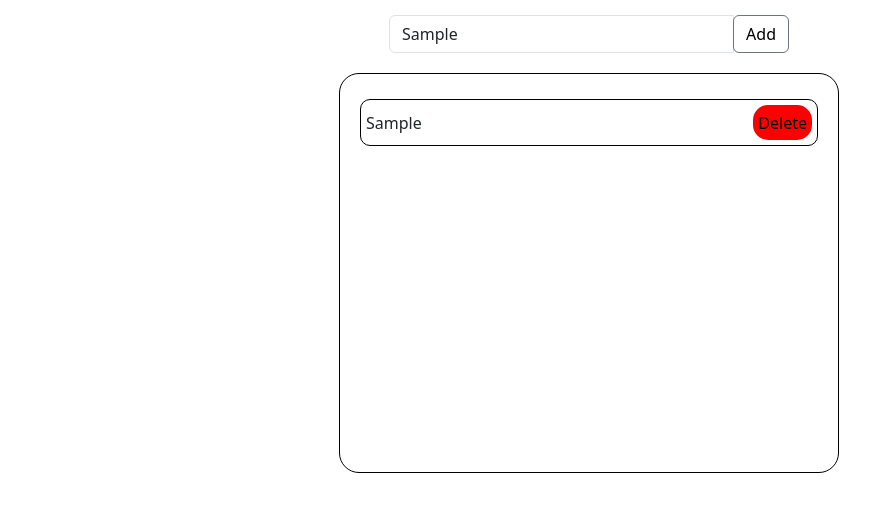
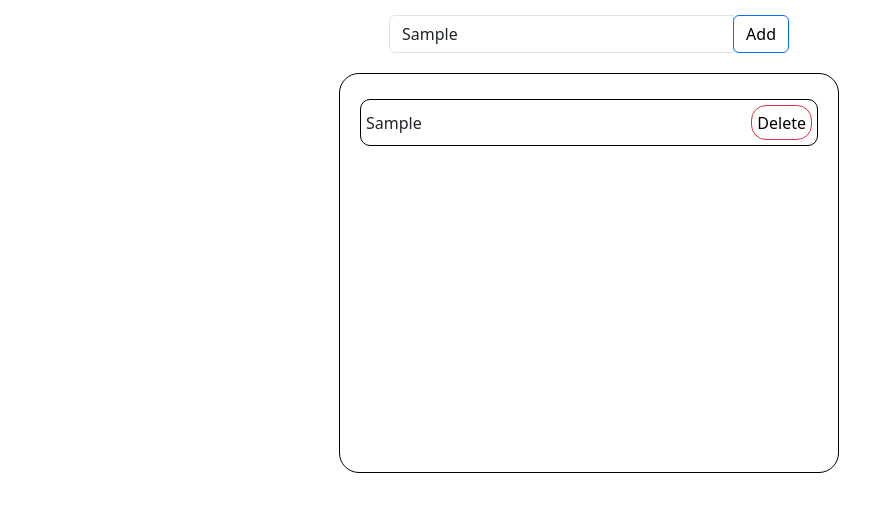
Before and after one commit to gregorylara/segundaEntrega, a plain HTML site: page index.html in a window 1280 px wide. Both pictures are taken after typing "Sample" into the empty fields and a click on the button "Add". Shown: the part 129-640 px from the top of the page, without its empty margins (51-921 px from the left). Drawn offline with nearby package versions, Linux system fonts and the light colour scheme.

Commit message:
modificaciones botones

```diff
--- a/index.html
+++ b/index.html
@@ -65,7 +65,7 @@
           aria-describedby="basic-addon2"
         />
         <div class="input-group-append">
-          <button id="btn-add" class="btn btn-outline-secondary" type="button">
+          <button id="btn-add" class="btn btn-outline-primary" type="button">
             Add
           </button>
         </div>
--- a/main.js
+++ b/main.js
@@ -24,7 +24,7 @@ const drawProducts = () => {
     let item = document.createElement("li");
     item.className = "list";
     item.innerHTML = `<span>${element.productName}</span>
-        <button class="delete-button">Delete</button>`;
+        <button class="delete-button btn btn-outline-danger">Delete</button>`;
     let deleteButton = item.querySelector(".delete-button");
     deleteButton.addEventListener("click", () => {
       deleteProduct(element);
--- a/styles.css
+++ b/styles.css
@@ -43,9 +43,7 @@ h1 {
   width: 100%;
 }
 .delete-button {
-  background-color: red;
   color: black;
-  border: none;
   border-radius: 15px;
   padding: 5px;
   cursor: pointer;
```
